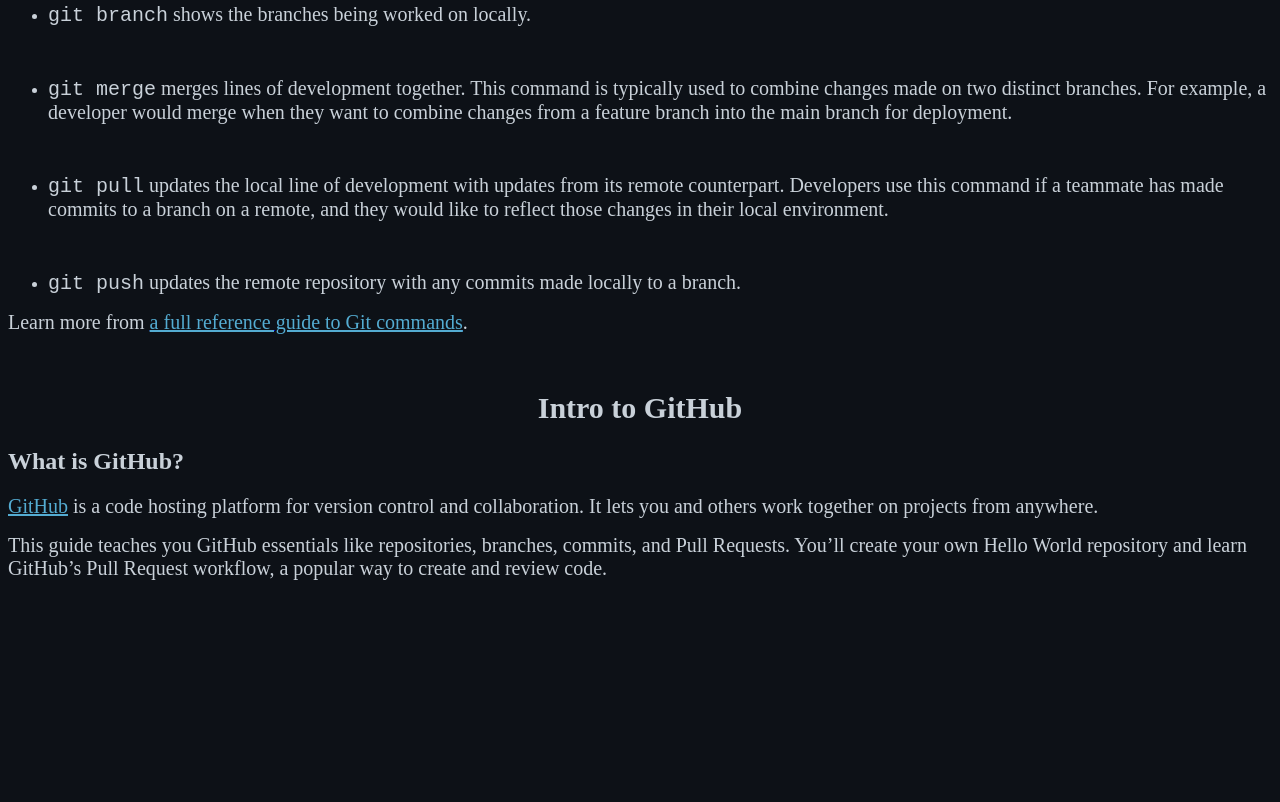
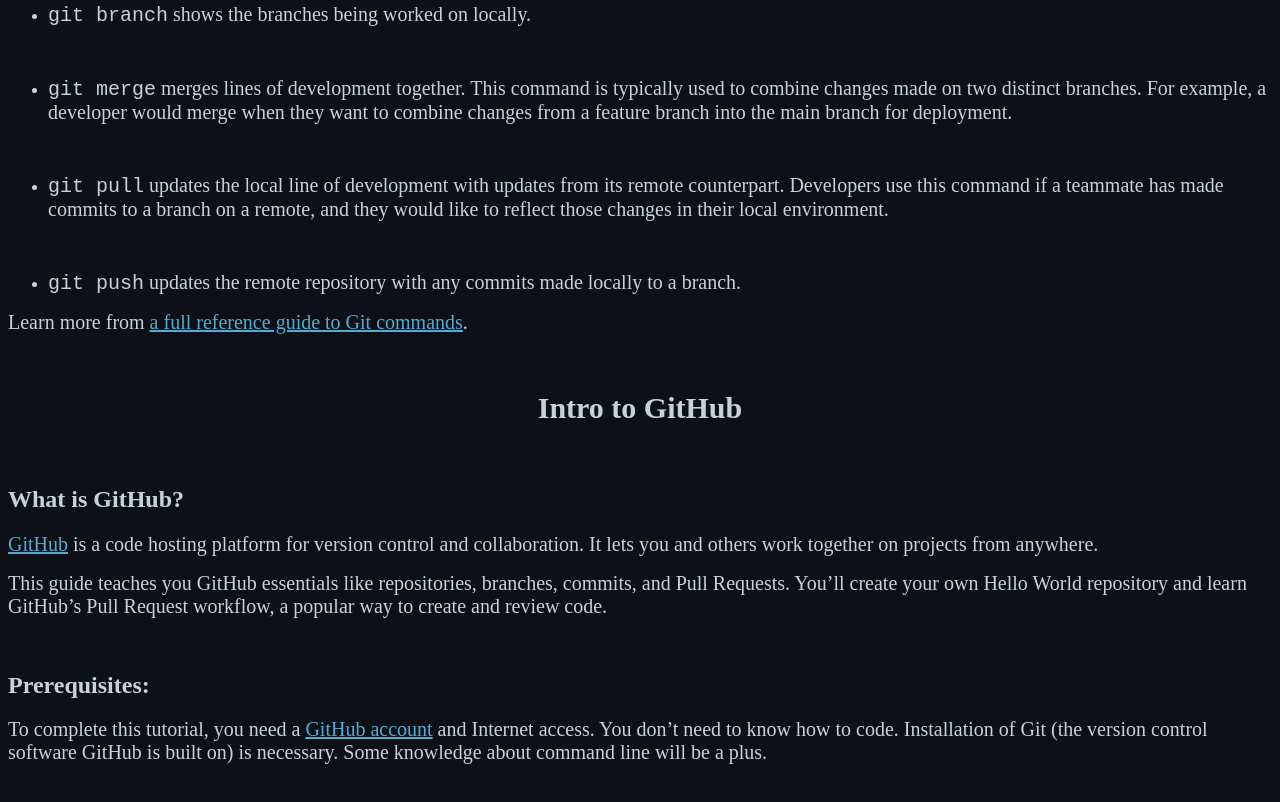
Before and after one commit to rmahmadkhan/intro-to-git, a plain HTML site: page index.html in a window 1280 px wide. Shown: the part 1558-2360 px from the top of the page. Before the commit the page ends 2154 px from the top, so only its background shows below. Drawn offline with Linux system fonts and the light colour scheme.

Commit message:
Added Prerequisites

```diff
--- a/index.html
+++ b/index.html
@@ -7,7 +7,7 @@
     <title></title>
 </head>
 
-<body data-new-gr-c-s-loaded="14.1032.0" spellcheck="false" style="color: rgb(201, 209, 217); background-color: rgb(13, 17, 23);">
+<body data-new-gr-c-s-loaded="14.1032.0" style="color: rgb(201, 209, 217); background-color: rgb(13, 17, 23);">
     <h1 style="text-align: center;">Intro to Git</h1>
     <p><br></p>
     <h2>What&rsquo;s a version control system?</h2>
@@ -69,9 +69,14 @@
     <p><span style="font-size: 20px;">Learn more from&nbsp;</span><u><a href="https://git-scm.com/docs"></a></u><a href="https://git-scm.com/docs"></a><a href="https://git-scm.com/docs"><span style="font-size: 20px; color: rgb(84, 172, 210);"><u>a full reference guide to Git commands</u></span></a><a href="https://git-scm.com/docs"></a><u><a href="https://git-scm.com/docs"></a></u><span style="font-size: 20px;">.</span></p>
     <p><br></p>
     <h1 style="text-align: center;"><span style="font-size: 30px;">Intro to GitHub</span></h1>
+    <p><br></p>
     <h2 style="text-align: left;"><span style="font-size: 24px;">What is GitHub?</span></h2>
     <p style="text-align: left;"><u><a href="https://github.com/"></a></u><a href="https://github.com/"></a><a href="https://github.com/"><span style="font-size: 20px; color: rgb(84, 172, 210);"><u>GitHub</u></span></a><a href="https://github.com/"></a><u><a href="https://github.com/"></a></u><span style="font-size: 20px;">&nbsp;is a code hosting platform for version control and collaboration. It lets you and others work together on projects from anywhere.&nbsp;</span></p>
     <p style="text-align: left;"><span style="font-size: 20px;">This guide teaches you GitHub essentials like repositories, branches, commits, and Pull Requests. You&rsquo;ll create your own Hello World repository and learn GitHub&rsquo;s Pull Request workflow, a popular way to create and review code.</span></p>
+    <p><br></p>
+    <h2>Prerequisites:</h2>
+    <p><span style="font-size: 20px;">To complete this tutorial, you need a&nbsp;</span><u><a href="http://github.com/"></a></u><a href="http://github.com/"></a><a href="http://github.com/"><span style="font-size: 20px; color: rgb(84, 172, 210);"><u>GitHub account</u></span></a><a href="http://github.com/"></a><u><a href="http://github.com/"></a></u><span style="font-size: 20px;">&nbsp;and Internet access. You don&rsquo;t need to know how to code. Installation of Git (the version control software GitHub is built on) is necessary. Some knowledge about command line will be a plus.</span></p>
+    <p><br></p>
 </body>
 
 </html>
```
